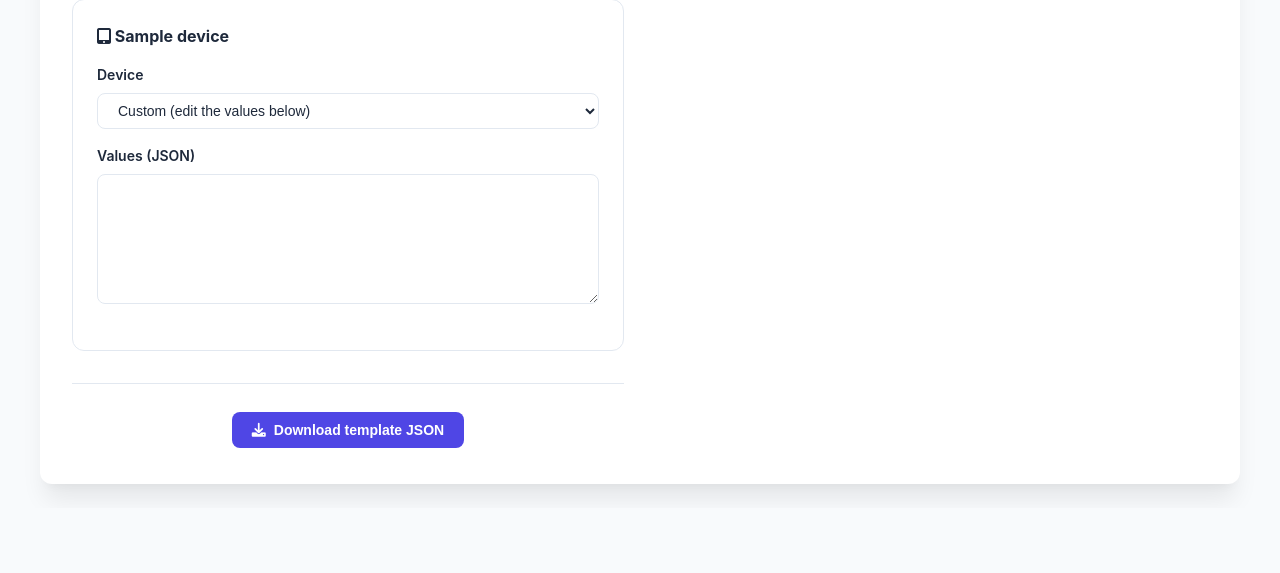
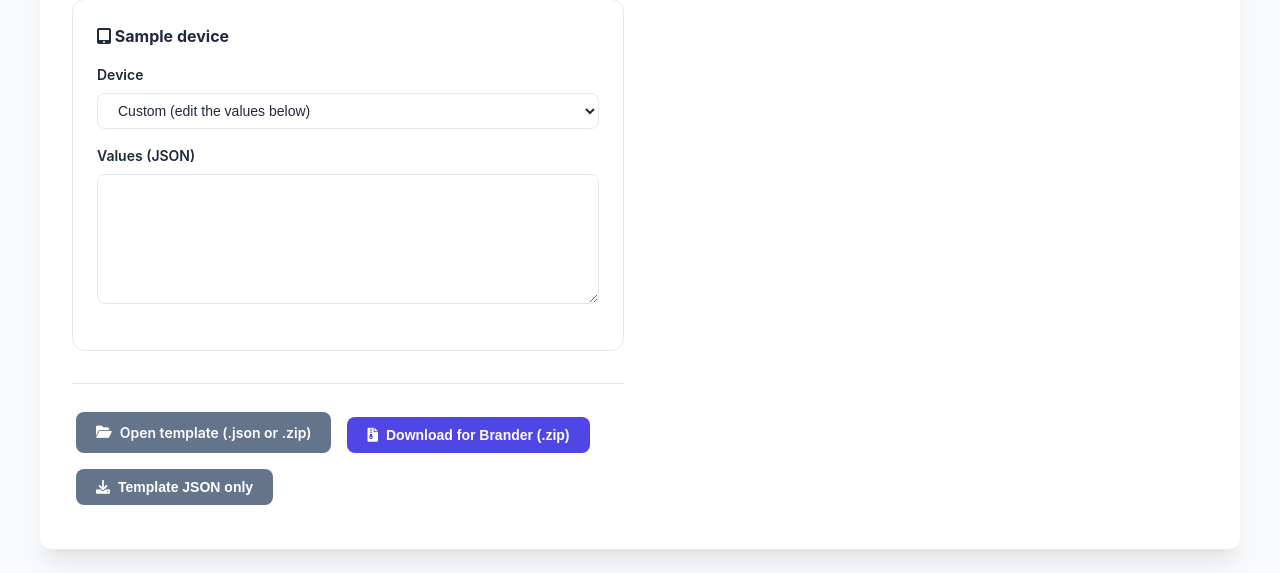
Before and after one commit to ball42/enhanced-watermark-overlay-kit, a Flask app: template templates/template.html in a window 1280 px wide. Shown: the part 1034-1607 px from the top of the page. Before the commit the page ends 1528 px from the top, so only its background shows below. Run offline with Flask 3, Linux system fonts and the light colour scheme; the template is opened without the code that fills it, so the values that code supplies are empty; some libraries are stand-ins or nearby versions.

Commit message:
Template mode T5: open templates and export a bundle for Brander (#8)
POST /api/template/export zips the template JSON, every asset it uses
(background and image layers), and a README saying where Brander wants
them; a missing asset is 422. POST /api/template/import opens a template
.json or an EWOK .zip: exactly one template, validated; images are kept
by file name as asset ids, never by entry path (zip-slip safe), checked
like uploads, and the bundle is size-capped before anything is read.

The designer gets 'Open template (.json or .zip)' and 'Download for
Brander (.zip)'. Opening restores the name, canvas preset, background
and layers.

Pillow is pinned to >=11.3,<12, the same as JAWA: text rendered under
Pillow 11.3 and 12.3 differs in 15,375 pixels of the example template,
so the preview only matches devices on the same release. A JAWA test
renders an exported bundle through Brander and compares it with EWOK's
render pixel for pixel.

Co-authored-by: Claude <noreply@anthropic.com>

```diff
--- a/pyproject.toml
+++ b/pyproject.toml
@@ -6,7 +6,7 @@ requires-python = ">=3.12"
 license = { text = "MIT" }
 dependencies = [
     "Flask>=3.1,<4",
-    "Pillow>=11,<13",
+    "Pillow>=11.3,<12",  # same as JAWA: text pixels differ across Pillow versions
     "wallrender",
 ]
 
--- a/static/js/template.js
+++ b/static/js/template.js
@@ -134,8 +134,9 @@
       const custom = e.target.value === 'custom';
       $('#customSize').hidden = !custom;
       if (custom) {
-        $('#canvasWidth').value = state.template.canvas.width;
-        $('#canvasHeight').value = state.template.canvas.height;
+        // A template without a canvas takes its size from its background image.
+        $('#canvasWidth').value = (state.template.canvas || {}).width || '';
+        $('#canvasHeight').value = (state.template.canvas || {}).height || '';
         return;
       }
       const [w, h] = e.target.value.split('x').map(Number);
@@ -566,15 +567,82 @@
     });
   }
 
+  function slug(name) {
+    return (name || 'template').toLowerCase().replace(/[^a-z0-9]+/g, '-').replace(/^-|-$/g, '') || 'template';
+  }
+
+  function saveBlob(blob, name) {
+    const a = document.createElement('a');
+    a.href = URL.createObjectURL(blob);
+    a.download = name;
+    a.click();
+    URL.revokeObjectURL(a.href);
+  }
+
+  function ioStatus(text) {
+    $('#ioStatus').textContent = text;
+  }
+
+  // Put a loaded template into the form: name, canvas, background, layers.
+  function loadTemplate(t) {
+    state.template = t;
+    state.selected = t.layers.length ? 0 : -1;
+    $('#tplName').value = t.name || '';
+    const preset = $('#canvasPreset');
+    const key = t.canvas ? `${t.canvas.width}x${t.canvas.height}` : '';
+    const known = Array.from(preset.options).some((o) => o.value === key);
+    preset.value = known ? key : 'custom';
+    $('#customSize').hidden = known;
+    $('#canvasWidth').value = t.canvas ? t.canvas.width : '';
+    $('#canvasHeight').value = t.canvas ? t.canvas.height : '';
+    const isAsset = Boolean(t.background && t.background.asset);
+    $(`input[name="bgKind"][value="${isAsset ? 'asset' : 'color'}"]`).checked = true;
+    $('#bgColorRow').hidden = isAsset;
+    $('#bgAssetRow').hidden = !isAsset;
+    if (isAsset) $('#bgAsset').value = t.background.asset;
+    else $('#bgColor').value = (t.background.color || '#000000').slice(0, 7).toLowerCase();
+    drawLayers();
+    drawProperties();
+    schedulePreview();
+  }
+
   function bindExport() {
+    $('#openTemplate').addEventListener('change', async (e) => {
+      const file = e.target.files[0];
+      e.target.value = '';
+      if (!file) return;
+      const form = new FormData();
+      form.append('file', file);
+      const resp = await fetch('/api/template/import', { method: 'POST', body: form });
+      const body = await resp.json();
+      if (!resp.ok) {
+        ioStatus(`Not opened: ${body.error}${body.problems ? ' ' + body.problems.join('; ') : ''}`);
+        return;
+      }
+      await loadAssets();
+      loadTemplate(body.template);
+      const added = body.assets.length ? ` Added assets: ${body.assets.join(', ')}.` : '';
+      const skipped = body.skipped && body.skipped.length ? ` Skipped: ${body.skipped.join('; ')}.` : '';
+      ioStatus(`Opened ${file.name}.${added}${skipped}`);
+    });
+    $('#downloadBundle').addEventListener('click', async () => {
+      const t = exportable();
+      const resp = await fetch('/api/template/export', {
+        method: 'POST',
+        headers: { 'Content-Type': 'application/json' },
+        body: JSON.stringify({ template: t }),
+      });
+      if (!resp.ok) {
+        const body = await resp.json();
+        ioStatus(`Not exported: ${(body.problems || [body.error]).join('; ')}`);
+        return;
+      }
+      saveBlob(await resp.blob(), `${slug(t.name)}.zip`);
+      ioStatus(`Downloaded ${slug(t.name)}.zip: copy its files into Brander's assets folder.`);
+    });
     $('#downloadJson').addEventListener('click', () => {
       const t = exportable();
-      const blob = new Blob([JSON.stringify(t, null, 2) + '\n'], { type: 'application/json' });
-      const a = document.createElement('a');
-      a.href = URL.createObjectURL(blob);
-      a.download = `${(t.name || 'template').toLowerCase().replace(/[^a-z0-9]+/g, '-').replace(/^-|-$/g, '') || 'template'}.json`;
-      a.click();
-      URL.revokeObjectURL(a.href);
+      saveBlob(new Blob([JSON.stringify(t, null, 2) + '\n'], { type: 'application/json' }), `${slug(t.name)}.json`);
     });
   }
 
--- a/templates/template.html
+++ b/templates/template.html
@@ -201,9 +201,15 @@
                         </div>
                     </section>
 
-                    <div class="action-bar">
-                        <button type="button" class="btn" id="downloadJson"><i class="fas fa-download" aria-hidden="true"></i> Download template JSON</button>
+                    <div class="action-bar tpl-row">
+                        <label class="btn btn-secondary tpl-file-btn">
+                            <i class="fas fa-folder-open" aria-hidden="true"></i> Open template (.json or .zip)
+                            <input type="file" id="openTemplate" accept=".json,.zip,application/json,application/zip">
+                        </label>
+                        <button type="button" class="btn" id="downloadBundle"><i class="fas fa-file-archive" aria-hidden="true"></i> Download for Brander (.zip)</button>
+                        <button type="button" class="btn btn-secondary" id="downloadJson"><i class="fas fa-download" aria-hidden="true"></i> Template JSON only</button>
                     </div>
+                    <p id="ioStatus" class="tpl-status" aria-live="polite"></p>
                 </div>
 
                 <aside class="preview-panel tpl-preview" aria-labelledby="previewHeading">
--- a/views/template_api.py
+++ b/views/template_api.py
@@ -8,8 +8,10 @@ asset ids follow wallrender's pattern, and only PNG and JPEG are kept.
 
 import base64
 import io
+import json
 import os
 import re
+import zipfile
 
 from flask import Blueprint, abort, jsonify, request, send_file
 from PIL import Image, UnidentifiedImageError
@@ -23,6 +25,8 @@ template_bp = Blueprint("template_api", __name__, url_prefix="/api/template")
 
 FORMATS = {"PNG": "png", "JPEG": "jpg"}
 EXTENSIONS = ("png", "jpg", "jpeg")
+MAX_BUNDLE_ENTRIES = 60
+MAX_BUNDLE_BYTES = 64 * 1024 * 1024  # uncompressed, checked before reading
 
 
 def _folder():
@@ -99,23 +103,31 @@ def upload_asset():
     if not ASSET_ID.fullmatch(asset_id):
         return jsonify({"error": "Asset ids use lowercase letters, digits, - and _ "
                                  "(at most 64)."}), 400
-    data = upload.read()
+    stored, error = _store_asset(asset_id, upload.read())
+    if error:
+        return jsonify({"error": error}), 400
+    return jsonify(stored), 201
+
+
+def _store_asset(asset_id, data):
+    """Keep data as <id>.png or .jpg if it really is a PNG or JPEG within
+    wallrender's limits. Returns (info, None) or (None, error)."""
     try:
         with Image.open(io.BytesIO(data)) as img:
             fmt, width, height = img.format, img.width, img.height
             img.verify()
     except (UnidentifiedImageError, OSError, Image.DecompressionBombError):
-        return jsonify({"error": "That file is not a readable image."}), 400
+        return None, "That file is not a readable image."
     if fmt not in FORMATS:
-        return jsonify({"error": "Assets must be PNG or JPEG."}), 400
+        return None, "Assets must be PNG or JPEG."
     if max(width, height) > MAX_SIDE or width * height > MAX_PIXELS:
-        return jsonify({"error": f"Assets are limited to {MAX_SIDE}px per side."}), 400
+        return None, f"Assets are limited to {MAX_SIDE}px per side."
     old = _asset_path(asset_id)
     if old:
         os.remove(old)
     with open(os.path.join(_folder(), f"{asset_id}.{FORMATS[fmt]}"), "wb") as handle:
         handle.write(data)
-    return jsonify({"id": asset_id, "width": width, "height": height}), 201
+    return {"id": asset_id, "width": width, "height": height}, None
 
 
 @template_bp.route("/assets/<asset_id>", methods=["GET"])
@@ -133,3 +145,101 @@ def delete_asset(asset_id):
         abort(404)
     os.remove(path)
     return "", 204
+
+
+# --- Export and import: the bundle Brander uses ---------------------------
+
+
+def _slug(name):
+    return re.sub(r"[^a-z0-9]+", "-", str(name or "").lower()).strip("-")[:64] or "template"
+
+
+def asset_ids(template):
+    ids = []
+    background = template.get("background") or {}
+    if background.get("asset"):
+        ids.append(background["asset"])
+    ids += [layer["asset"] for layer in template.get("layers", []) if layer.get("type") == "image"]
+    return list(dict.fromkeys(ids))
+
+
+README = """This is a Brander wallpaper template made in EWOK.
+
+1. Copy every file here into Brander's assets folder on the JAWA server
+   (the template's "Assets directory" setting).
+2. Set the Brander template's "Wallpaper template" setting to {name}.json
+   (or name it in a template set file).
+"""
+
+
+@template_bp.route("/export", methods=["POST"])
+def export_bundle():
+    body = request.get_json(silent=True)
+    template = body.get("template") if isinstance(body, dict) else None
+    problems = validate(template)
+    if problems:
+        return jsonify({"problems": problems}), 400
+    missing = [i for i in asset_ids(template) if not _asset_path(i)]
+    if missing:
+        return jsonify({"problems": [f"asset {i!r} is not in the library" for i in missing]}), 422
+    name = _slug(template.get("name"))
+    buffer = io.BytesIO()
+    with zipfile.ZipFile(buffer, "w", zipfile.ZIP_DEFLATED) as bundle:
+        bundle.writestr(f"{name}.json", json.dumps(template, indent=2) + "\n")
+        for asset_id in asset_ids(template):
+            path = _asset_path(asset_id)
+            bundle.write(path, os.path.basename(path))
+        bundle.writestr("README.txt", README.format(name=name))
+    buffer.seek(0)
+    return send_file(buffer, mimetype="application/zip", as_attachment=True,
+                     download_name=f"{name}.zip")
+
+
+def _load_template(raw):
+    try:
+        template = json.loads(raw)
+    except (ValueError, UnicodeDecodeError):
+        return None, ["the template is not valid JSON"]
+    problems = validate(template)
+    return (None, problems) if problems else (template, [])
+
+
+@template_bp.route("/import", methods=["POST"])
+def import_bundle():
+    upload = request.files.get("file")
+    if not upload:
+        return jsonify({"error": "No file provided."}), 400
+    data = upload.read()
+    if (upload.filename or "").lower().endswith(".json"):
+        template, problems = _load_template(data)
+        if problems:
+            return jsonify({"error": "That template cannot be used.", "problems": problems}), 400
+        return jsonify({"template": template, "assets": []})
+    if not zipfile.is_zipfile(io.BytesIO(data)):
+        return jsonify({"error": "Open a template .json or an EWOK .zip bundle."}), 400
+    with zipfile.ZipFile(io.BytesIO(data)) as bundle:
+        entries = [e for e in bundle.infolist() if not e.is_dir()]
+        if len(entries) > MAX_BUNDLE_ENTRIES or sum(e.file_size for e in entries) > MAX_BUNDLE_BYTES:
+            return jsonify({"error": "That bundle is too large."}), 400
+        jsons = [e for e in entries if e.filename.lower().endswith(".json")]
+        if len(jsons) != 1:
+            return jsonify({"error": "A bundle must hold exactly one template .json."}), 400
+        template, problems = _load_template(bundle.read(jsons[0]))
+        if problems:
+            return jsonify({"error": "That template cannot be used.", "problems": problems}), 400
+        added, skipped = [], []
+        for entry in entries:
+            # Only the file name counts: entry paths never reach the disk.
+            name = os.path.basename(entry.filename.replace("\\", "/"))
+            stem, ext = os.path.splitext(name)
+            if ext.lower().lstrip(".") not in EXTENSIONS:
+                continue
+            if not ASSET_ID.fullmatch(stem):
+                skipped.append(f"{name}: not a valid asset id")
+                continue
+            stored, error = _store_asset(stem, bundle.read(entry))
+            if error:
+                skipped.append(f"{name}: {error}")
+            else:
+                added.append(stored["id"])
+    return jsonify({"template": template, "assets": added, "skipped": skipped})
```
Also changed, not shown: CLAUDE.md (+2 -1 lines), tests/test_foundation.py (+9 -0 lines), tests/test_template_api.py (+133 -0 lines), tests/test_template_page.py (+6 -0 lines), 1 other file.
